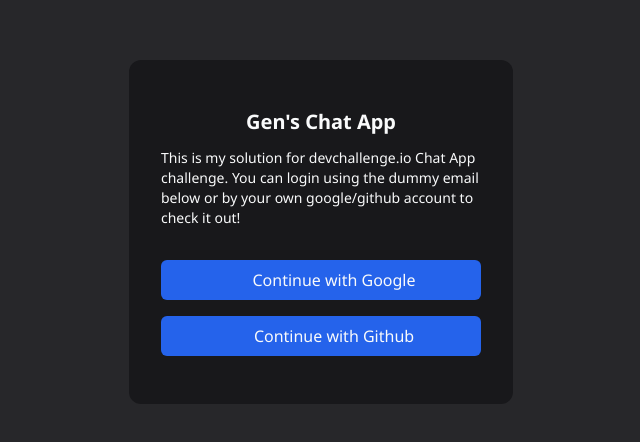
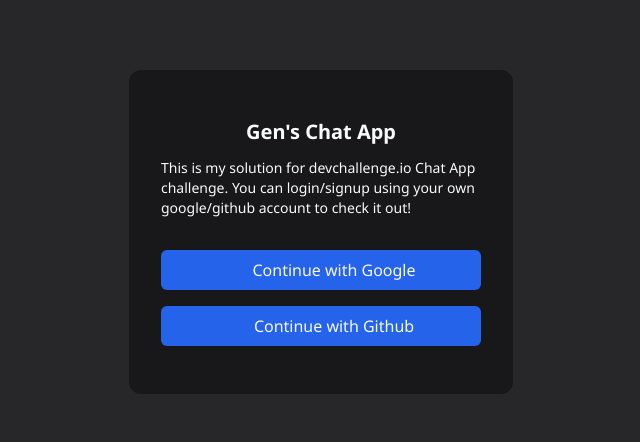
Before and after one commit to bibmode/chat-app, a Next.js app: page / in a window 1280 px wide. Shown: the part 168-610 px from the top of the page, without its empty margins (319-959 px from the left). Built offline with nearby package versions, Linux system fonts and the light colour scheme; no server answers; some icons are missing.

Commit message:
edit login page paragraph

```diff
--- a/pages/index.js
+++ b/pages/index.js
@@ -52,8 +52,7 @@ export default function Home() {
           <h1 className="font-semibold text-xl">Gen&apos;s Chat App</h1>
           <p className="text-sm mt-3 mb-8 text-left">
             This is my solution for devchallenge.io Chat App challenge. You can
-            login using the dummy email below or by your own google/github
-            account to check it out!
+            login/signup using your own google/github account to check it out!
           </p>
 
           {/* oauth */}
```
